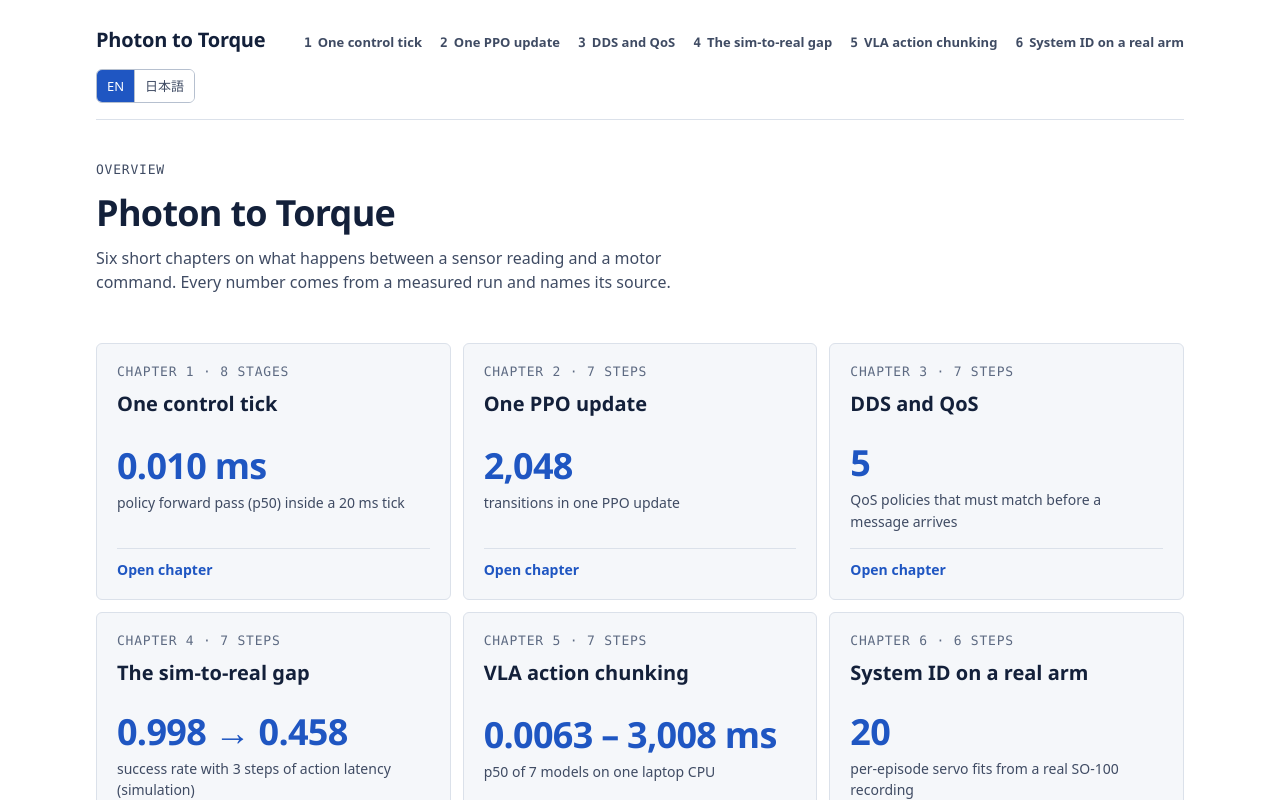
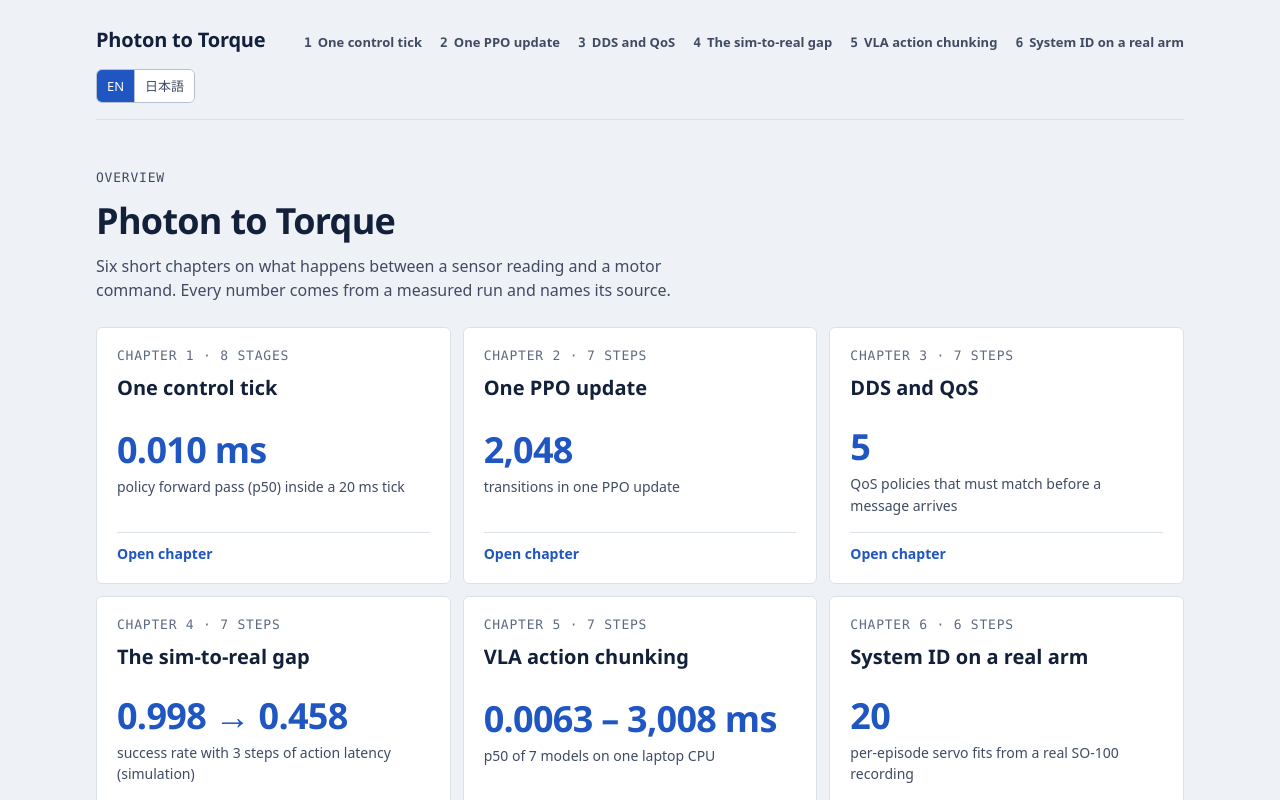
Before and after one commit to AungKaung1928/photon-to-torque, a React (Vite) app: page / in a window 1280 px wide. Shown: the top 800 px of the page. Built offline with nearby package versions, Linux system fonts and the light colour scheme.

Commit message:
Tinted ground with the ring, the step card and every evidence panel as framed panes; tighter gaps

```diff
--- a/src/index.css
+++ b/src/index.css
@@ -1,6 +1,7 @@
 /* Layout: instrument bench. Stage ring left, stage sheet right, to-scale strips below. Hairlines and a surface ladder, no shadows. */
 :root {
   --bg: #ffffff;
+  --ground: #eef2f7;
   --surface: #f5f7fa;
   --surface-2: #e9eef5;
   --ink: #13203a;
@@ -37,6 +38,7 @@
 @media (prefers-color-scheme: dark) {
   :root:not([data-theme='light']) {
     --bg: #0c1524;
+    --ground: #080e19;
     --surface: #121d30;
     --surface-2: #1a273d;
     --ink: #e7ecf4;
@@ -59,6 +61,7 @@
 
 :root[data-theme='dark'] {
   --bg: #0c1524;
+  --ground: #080e19;
   --surface: #121d30;
   --surface-2: #1a273d;
   --ink: #e7ecf4;
@@ -1603,3 +1606,39 @@ li.bad .r-tag {
   font-weight: 600;
   color: var(--accent);
 }
+
+/* Panes: a tinted ground with the step area and every evidence panel as its own framed sheet. */
+body {
+  background: var(--ground);
+}
+main {
+  gap: 16px;
+}
+.intro {
+  padding-block: 8px;
+}
+.bench {
+  gap: 16px;
+  align-items: stretch;
+}
+.ring,
+.panel,
+.stage,
+.overview a {
+  background: var(--bg);
+  border: 1px solid var(--hairline);
+  border-radius: var(--radius);
+}
+.ring {
+  justify-content: center;
+  padding: 24px 16px;
+}
+.panel {
+  padding: 24px;
+}
+@media (max-width: 700px) {
+  .panel,
+  .stage {
+    padding: 16px;
+  }
+}
```
